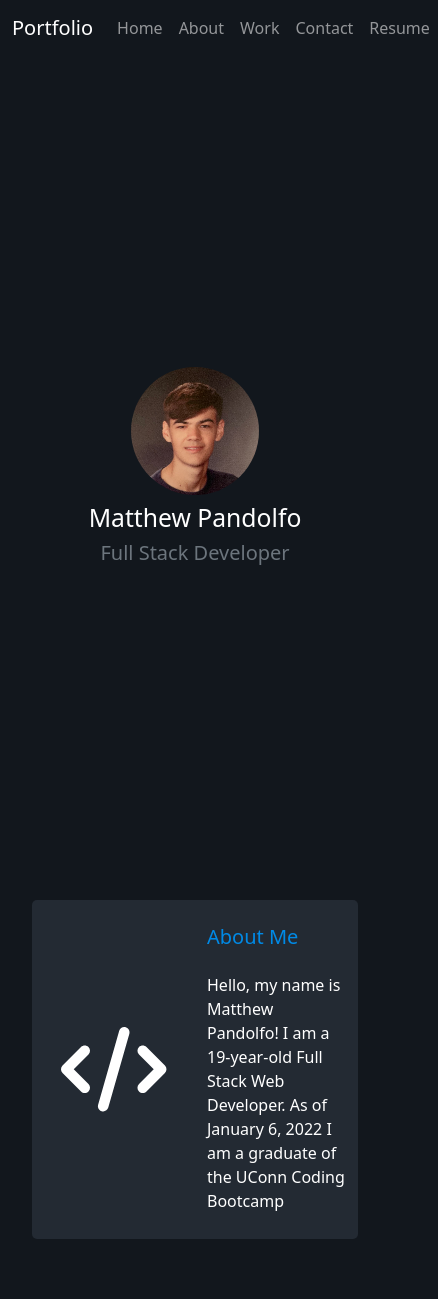
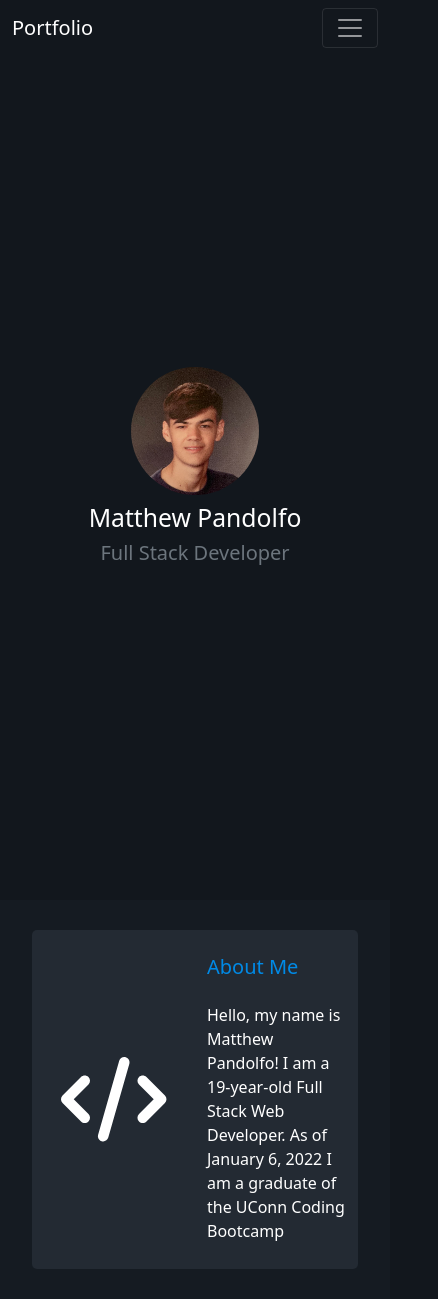
Before and after one commit to PandolfoM/pandolfom, a React (Create React App) app: page / in a window 390 px wide. Shown: the whole page, 438 px wide, since content can reach past the window. Before the commit the page ends 1239 px from the top, so only its background shows below. Built offline with nearby package versions, Linux system fonts and the light colour scheme.

Commit message:
more mobile friendly

```diff
--- a/src/App.css
+++ b/src/App.css
@@ -23,3 +23,7 @@ body {
   border-radius: 10px;
   background-color: rgba(0, 0, 0, 0.388);
 }
+
+.justify-content-end {
+  justify-content: end;
+}
--- a/src/components/About/index.js
+++ b/src/components/About/index.js
@@ -6,9 +6,9 @@ import "./style.css";
 
 function About() {
   return (
-    <Container fluid>
+    <Container fluid className="aboutsection">
       <Row>
-        <Col md={3} xs={1}/>
+        <Col lg={3} md={2} xs={1}/>
         <Col>
           <Row className="about">
             <Col className="aboutIcon">
@@ -25,7 +25,7 @@ function About() {
             </Col>
           </Row>
         </Col>
-        <Col md={3} xs={1}/>
+        <Col lg={3} md={2} xs={1}/>
       </Row>
     </Container>
   );
--- a/src/components/About/style.css
+++ b/src/components/About/style.css
@@ -1,3 +1,8 @@
+.aboutsection {
+  background-color: var(--main2-color);
+  padding: 30px 0;
+}
+
 .about {
   color: white;
   background-color: var(--card-color);
--- a/src/components/Nav/index.js
+++ b/src/components/Nav/index.js
@@ -3,16 +3,19 @@ import { Navbar, Container, Nav } from "react-bootstrap";
 
 function Navigation() {
   return (
-    <Navbar variant="dark">
+    <Navbar variant="dark" expand="md">
       <Container fluid>
         <Navbar.Brand>Portfolio</Navbar.Brand>
-        <Nav className="justify-content-end">
+        <Navbar.Toggle aria-controls="basic-navbar-nav" />
+        <Navbar.Collapse className="justify-content-end">
+          <Nav>
             <Nav.Link>Home</Nav.Link>
             <Nav.Link>About</Nav.Link>
             <Nav.Link>Work</Nav.Link>
             <Nav.Link>Contact</Nav.Link>
             <Nav.Link>Resume</Nav.Link>
           </Nav>
+        </Navbar.Collapse>
       </Container>
     </Navbar>
   );
```
Lines whose indentation alone changed are shown as unchanged.
